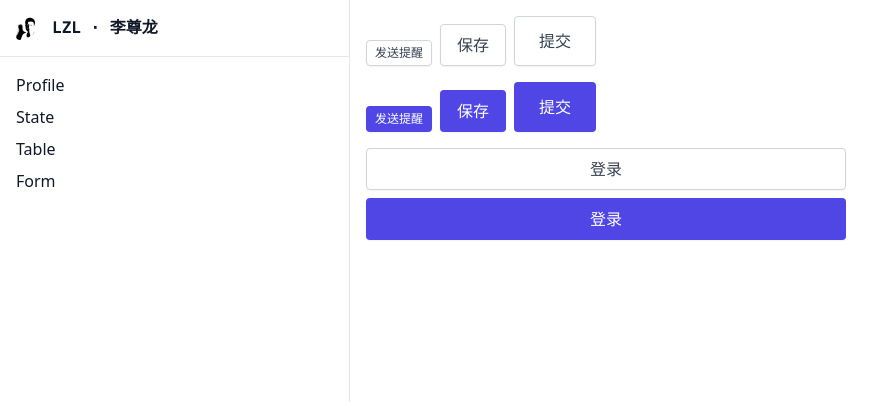
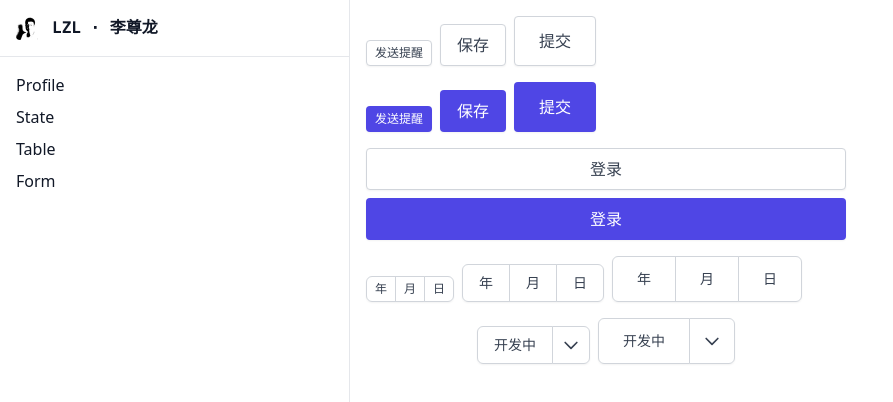
Before and after one commit to lzl/lzl.dev, a Next.js app: page /components in a window 1280 px wide. Shown: the top 402 px of the page, without its empty margins (0-893 px from the left). Built offline with nearby package versions, Linux system fonts and the light colour scheme; what @tailwindcss/typography would draw is missing.

Commit message:
ButtonGroup

```diff
--- a/package.json
+++ b/package.json
@@ -8,6 +8,7 @@
     "start": "next start"
   },
   "dependencies": {
+    "@headlessui/react": "^0.2.0",
     "@reduxjs/toolkit": "^1.5.0",
     "@tailwindcss/forms": "^0.2.1",
     "@tailwindcss/typography": "^0.3.1",
--- a/src/components/Button.js
+++ b/src/components/Button.js
@@ -1,4 +1,6 @@
+import { useState } from 'react'
 import clsx from 'clsx'
+import { Menu, Transition } from '@headlessui/react'
 
 export function Button({
   children,
@@ -28,3 +30,148 @@ export function Button({
     </button>
   )
 }
+
+export function ButtonGroup({ items = [], size = 'md', dropdown = false }) {
+  const len = items.length
+
+  if (dropdown) {
+    const [first = {}, ...rest] = items
+    return (
+      <span className="relative z-0 inline-flex rounded-md shadow-sm">
+        <Menu>
+          {({ open }) => (
+            <>
+              <button
+                type="button"
+                className={clsx(
+                  'relative inline-flex items-center font-medium text-gray-700 bg-white border border-gray-300 rounded-l-md hover:bg-gray-50 focus:z-10 focus:outline-none focus:ring-1 focus:ring-indigo-500 focus:border-indigo-500',
+                  {
+                    'px-4 py-2 text-sm': size === 'md',
+                    'px-6 py-3 text-sm': size === 'lg',
+                  }
+                )}
+                onClick={first.onClick}
+              >
+                {first.name}
+              </button>
+              <span className="relative block -ml-px">
+                <Menu.Button
+                  type="button"
+                  className={clsx(
+                    'relative inline-flex items-center font-medium text-gray-700 bg-white border border-gray-300 rounded-r-md hover:bg-gray-50 focus:z-10 focus:outline-none focus:ring-1 focus:ring-indigo-500 focus:border-indigo-500',
+                    {
+                      'px-2 py-2 text-sm': size === 'md',
+                      'px-3 py-3 text-sm': size === 'lg',
+                    }
+                  )}
+                >
+                  <span className="sr-only">更多选项</span>
+                  <svg
+                    className="w-5 h-5"
+                    xmlns="http://www.w3.org/2000/svg"
+                    fill="none"
+                    viewBox="0 0 24 24"
+                    stroke="currentColor"
+                  >
+                    <path
+                      strokeLinecap="round"
+                      strokeLinejoin="round"
+                      strokeWidth={2}
+                      d="M19 9l-7 7-7-7"
+                    />
+                  </svg>
+                </Menu.Button>
+                <Transition
+                  show={open}
+                  enter="transition ease-out duration-100 transform"
+                  enterFrom="opacity-0 scale-95"
+                  enterTo="opacity-100 scale-100"
+                  leave="transition ease-in duration-75 transform"
+                  leaveFrom="opacity-100 scale-100"
+                  leaveTo="opacity-0 scale-95"
+                >
+                  <Menu.Items
+                    static
+                    className={clsx(
+                      'absolute right-0 mt-2 origin-top-right bg-white border border-gray-200 divide-y divide-gray-100 rounded-md shadow-lg outline-none',
+                      {
+                        'w-40': size === 'md',
+                        'w-48': size === 'lg',
+                      }
+                    )}
+                  >
+                    <div className="py-1">
+                      {rest.map((item, idx) => (
+                        <Menu.Item key={idx}>
+                          {({ active }) => (
+                            <button
+                              className={clsx(
+                                'flex justify-between w-full px-4 py-2 text-sm text-left',
+                                {
+                                  'bg-gray-100 text-gray-900': active,
+                                  'text-gray-700': !active,
+                                }
+                              )}
+                              onClick={item.onClick}
+                            >
+                              {item.name}
+                            </button>
+                          )}
+                        </Menu.Item>
+                      ))}
+                    </div>
+
+                    {/* <div className="py-1">
+                      <Menu.Item>
+                        {({ active }) => (
+                          <a
+                            href="#sign-out"
+                            className={clsx(
+                              'flex justify-between w-full px-4 py-2 text-sm text-left',
+                              {
+                                'bg-gray-100 text-gray-900': active,
+                                'text-gray-700': !active,
+                              }
+                            )}
+                          >
+                            登出
+                          </a>
+                        )}
+                      </Menu.Item>
+                    </div> */}
+                  </Menu.Items>
+                </Transition>
+              </span>
+            </>
+          )}
+        </Menu>
+      </span>
+    )
+  }
+
+  return (
+    <span className="relative z-0 inline-flex rounded-md shadow-sm">
+      {items.map((item, idx) => (
+        <button
+          key={idx}
+          type="button"
+          className={clsx(
+            'relative inline-flex items-center font-medium text-gray-700 bg-white border border-gray-300 hover:bg-gray-50 focus:z-10 focus:outline-none focus:ring-1 focus:ring-indigo-500 focus:border-indigo-500',
+            {
+              'rounded-l-md': idx === 0,
+              '-ml-px': idx > 0 && idx < len - 1,
+              '-ml-px rounded-r-md': idx === len - 1,
+            },
+            {
+              'px-2 py-1 text-xs': size === 'sm',
+              'px-4 py-2 text-sm': size === 'md',
+              'px-6 py-3 text-sm': size === 'lg',
+            }
+          )}
+        >
+          {item.name}
+        </button>
+      ))}
+    </span>
+  )
+}
--- a/src/components/LeftRight.js
+++ b/src/components/LeftRight.js
@@ -18,9 +18,7 @@ export default function LeftRight({ left, right, full = false }) {
         </aside>
       </div>
       <div className="flex-1 overflow-y-auto">
-        <article
-          className={clsx('p-4', full ? 'w-full' : 'prose-lg sm:max-w-512')}
-        >
+        <article className={clsx('p-4', full ? 'w-full' : 'sm:max-w-512')}>
           {right}
         </article>
         <aside className="block p-4 border-t border-gray-200 sm:hidden">
--- a/src/pages/components.js
+++ b/src/pages/components.js
@@ -25,6 +25,28 @@ function Right() {
           登录
         </Button>
       </div>
+      <div className="flex items-end space-x-2">
+        <ButtonGroup
+          size="sm"
+          items={[{ name: '年' }, { name: '月' }, { name: '日' }]}
+        />
+        <ButtonGroup items={[{ name: '年' }, { name: '月' }, { name: '日' }]} />
+        <ButtonGroup
+          size="lg"
+          items={[{ name: '年' }, { name: '月' }, { name: '日' }]}
+        />
+      </div>
+      <div className="flex items-end justify-center space-x-2">
+        <ButtonGroup
+          dropdown
+          items={[{ name: '开发中' }, { name: '提测中' }, { name: '已部署' }]}
+        />
+        <ButtonGroup
+          dropdown
+          size="lg"
+          items={[{ name: '开发中' }, { name: '提测中' }, { name: '已部署' }]}
+        />
+      </div>
     </div>
   )
 }
```
Also changed, not shown: 1 other file (tests, documents, lock files or other folders).
